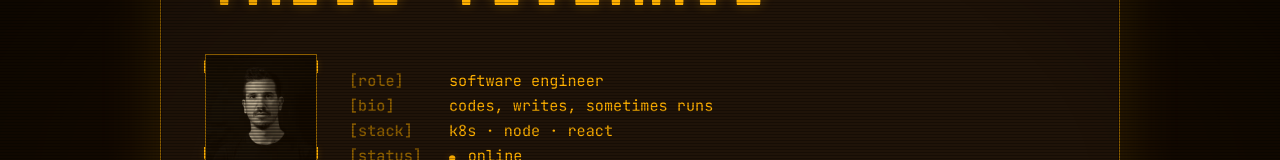
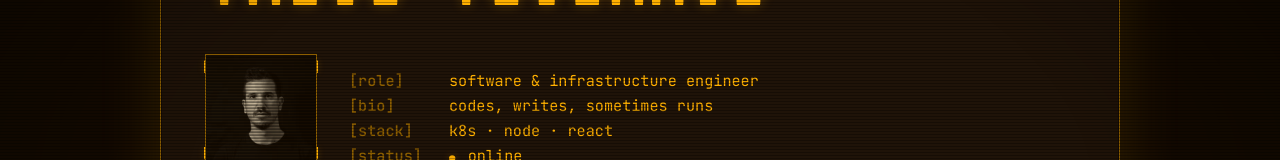
Before and after one commit to anavalo/anavalo.github.io, a Nuxt app: page / in a window 1280 px wide. Shown: the part 198-358 px from the top of the page. Built offline with nearby package versions, Linux system fonts and the light colour scheme.

Commit message:
update: title to software & infrastructure engineer

```diff
--- a/app.vue
+++ b/app.vue
@@ -4,9 +4,9 @@
 
 <script setup lang="ts">
 useServerSeoMeta({
-  title: 'Tasos Tsournos | Software Engineer',
+  title: 'Tasos Tsournos | Software & Infrastructure Engineer',
   ogUrl: 'https://tsournos.com',
-  ogTitle: 'Tasos Tsournos | Software Engineer',
+  ogTitle: 'Tasos Tsournos | Software & Infrastructure Engineer',
   author: 'Tasos Tsournos',
   description: 'Tasos codes, writes, sometimes runs.',
   ogDescription: 'Tasos codes, writes, sometimes runs.',
--- a/pages/index.vue
+++ b/pages/index.vue
@@ -11,7 +11,7 @@
         <dl class="meta__list line line--4">
           <div class="meta__row">
             <dt>[role]</dt>
-            <dd>software engineer</dd>
+            <dd>software & infrastructure engineer</dd>
           </div>
           <div class="meta__row">
             <dt>[bio]</dt>
```
